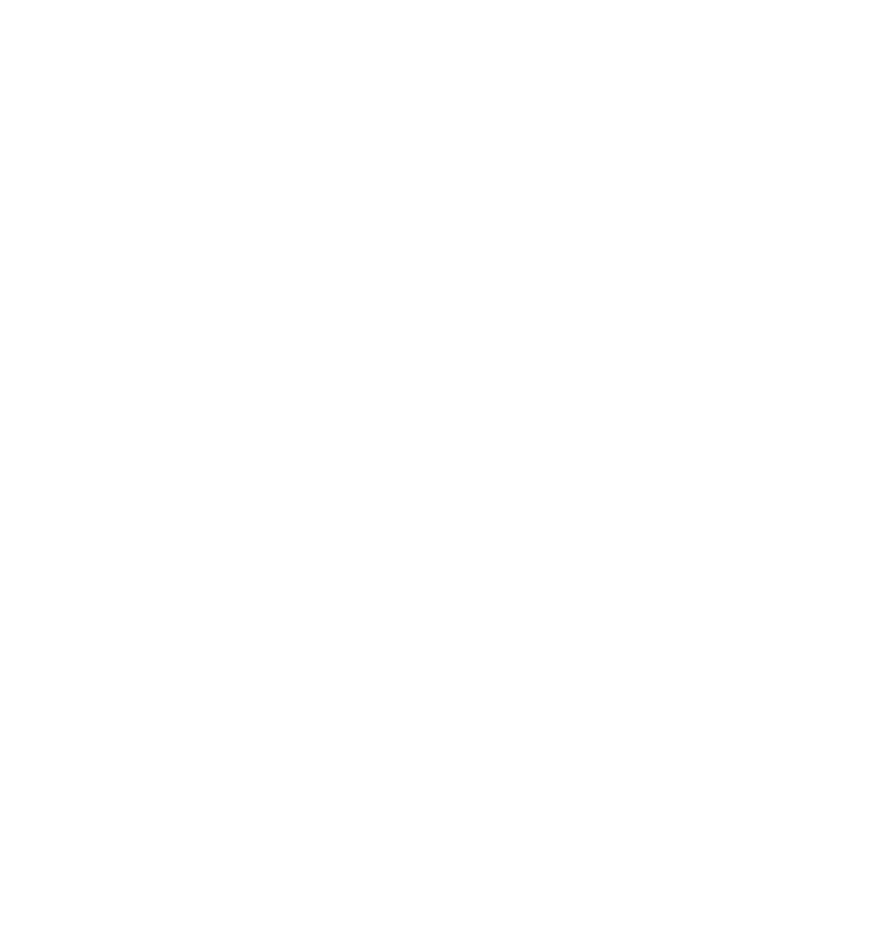
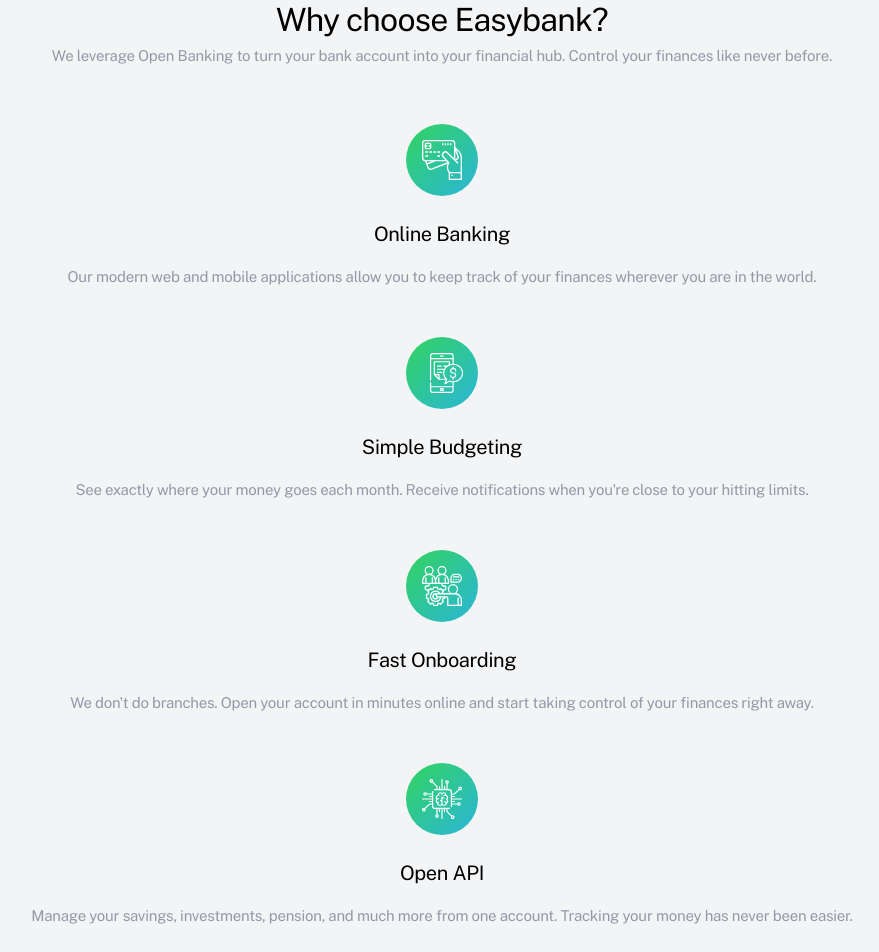
Before and after one commit to Jacoberson/easybank-landing-page, a React (Create React App) app: page / in a window 1280 px wide. Shown: the part 1700-2652 px from the top of the page, without its empty margins (198-1077 px from the left). Before the commit the page ends 1672 px from the top, so only its background shows below. Built offline with nearby package versions, Linux system fonts and the light colour scheme.

Commit message:
enhancement: why choose page

```diff
--- a/src/App.js
+++ b/src/App.js
@@ -2,6 +2,7 @@
 import Nav from "./components/Nav";
 import Header from "./components/Header";
 import NextGen from "./components/NextGen";
+import WhyChoose from "./components/WhyChoose";
 
 function App() {
   return (
@@ -9,6 +10,7 @@
       <Nav />
       <Header />
       <NextGen />
+      <WhyChoose />
     </div>
   );
 }
--- a/src/components/NextGen.js
+++ b/src/components/NextGen.js
@@ -2,8 +2,8 @@
 
 const NextGen = () => {
   return (
-    <div className="w-10/12 flex flex-col justify-center items-center justify-evenly m-auto">
-      <h1 className="text-large text-center leading-47 tracking-tighter">
+    <div className="w-10/12 flex flex-col justify-center items-center m-auto relative bottom-10">
+      <h1 className="text-larger text-center leading-47 tracking-tighter">
         Next generation digital banking
       </h1>
       <p className="text-small text-center leading-25 tracking-tight-23 mt-4">
--- /dev/null
+++ b/src/components/WhyChoose.js
@@ -0,0 +1,63 @@
+import React from "react";
+import bankingLogo from "../images/icon-online.svg";
+import budgetingLogo from "../images/icon-budgeting.svg";
+import onboardingLogo from "../images/icon-onboarding.svg";
+import apiLogo from "../images/icon-api.svg";
+
+const WhyChoose = () => {
+  return (
+    <div className="w-screen flex flex-col justify-center items-center pt-6 bg-neutral-light-grayish-blue">
+      <div className="w-10/12 mb-14">
+        <h2 className="text-large text-center leading-47 tracking-tighter">
+          Why choose Easybank?
+        </h2>
+        <p className="text-small text-neutral-grayish-blue text-center leading-25 tracking-tight-23">
+          We leverage Open Banking to turn your bank account into your financial
+          hub. Control your finances like never before.
+        </p>
+      </div>
+      <div className="w-10/12 mb-12">
+        <img src={bankingLogo} alt="banking logo" className="m-auto" />
+        <h3 className="text-medium text-center leading-28 tracking-tight-36 mt-6 mb-4">
+          Online Banking
+        </h3>
+        <p className="text-small text-neutral-grayish-blue text-center leading-25 tracking-tight-23">
+          Our modern web and mobile applications allow you to keep track of your
+          finances wherever you are in the world.
+        </p>
+      </div>
+      <div className="w-10/12 mb-12">
+        <img src={budgetingLogo} alt="budgeting logo" className="m-auto" />
+        <h3 className="text-medium text-center leading-28 tracking-tight-36 mt-6 mb-4">
+          Simple Budgeting
+        </h3>
+        <p className="text-small text-neutral-grayish-blue text-center leading-25 tracking-tight-23">
+          See exactly where your money goes each month. Receive notifications
+          when you're close to your hitting limits.
+        </p>
+      </div>
+      <div className="w-10/12 mb-12">
+        <img src={onboardingLogo} alt="onboarding logo" className="m-auto" />
+        <h3 className="text-medium text-center leading-28 tracking-tight-36 mt-6 mb-4">
+          Fast Onboarding
+        </h3>
+        <p className="text-small text-neutral-grayish-blue text-center leading-25 tracking-tight-23">
+          We don't do branches. Open your account in minutes online and start
+          taking control of your finances right away.
+        </p>
+      </div>
+      <div className="w-10/12 mb-12">
+        <img src={apiLogo} alt="open API logo" className="m-auto" />
+        <h3 className="text-medium text-center leading-28 tracking-tight-36 mt-6 mb-4">
+          Open API
+        </h3>
+        <p className="text-small text-neutral-grayish-blue text-center leading-25 tracking-tight-23">
+          Manage your savings, investments, pension, and much more from one
+          account. Tracking your money has never been easier.
+        </p>
+      </div>
+    </div>
+  );
+};
+
+export default WhyChoose;
--- a/tailwind.config.js
+++ b/tailwind.config.js
@@ -30,16 +30,20 @@
     fontSize: {
       small: "15px",
       body: "18px",
-      large: "40px",
+      medium: "20px",
+      large: "32px",
+      larger: "40px",
     },
     lineHeight: {
       21: "21.15px",
       25: "25px",
+      28: "28px",
       47: "47px",
     },
     letterSpacing: {
       tight: "-0.14px",
       "tight-23": "-0.23px",
+      "tight-36": "-0.36px",
       tighter: "-0.71px",
     },
   },
```
